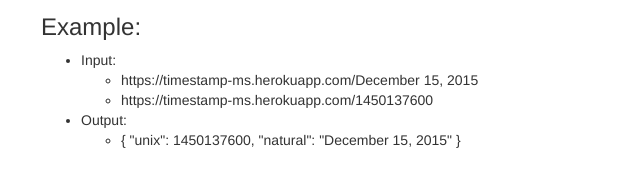
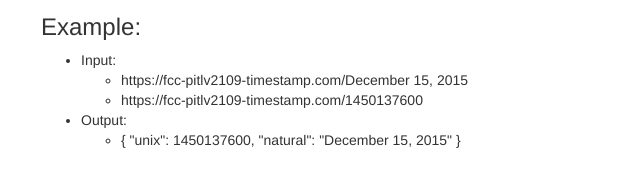
Before and after one commit to pitlv2109/fcc-timestamp, a website: page public/index.html in a window 1280 px wide. Shown: the part 232-418 px from the top of the page, 29-669 px from the left. Drawn offline with nearby package versions, Linux system fonts and the light colour scheme.

Commit message:
Change usage domain at index.html

```diff
--- a/public/index.html
+++ b/public/index.html
@@ -29,10 +29,10 @@
             Input:
               <ul>
                 <li>
-                  https://timestamp-ms.herokuapp.com/December 15, 2015
+                  https://fcc-pitlv2109-timestamp.com/December 15, 2015
                 </li>
                 <li>
-                  https://timestamp-ms.herokuapp.com/1450137600
+                  https://fcc-pitlv2109-timestamp.com/1450137600
                 </li>
               </ul>
           </li>
```
